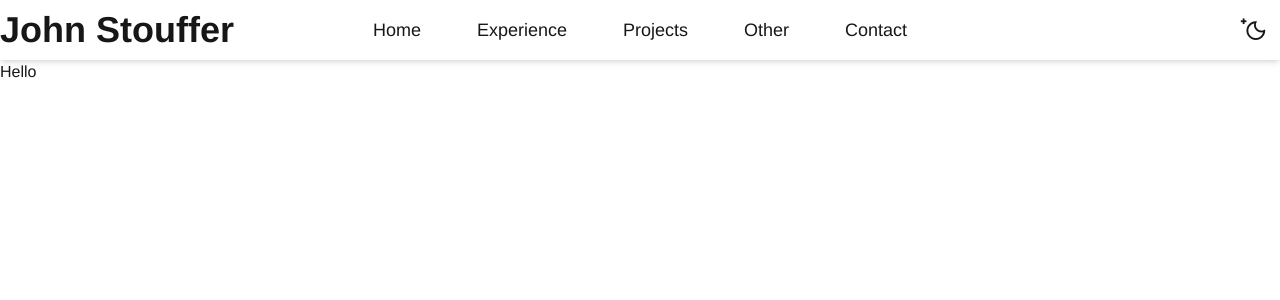
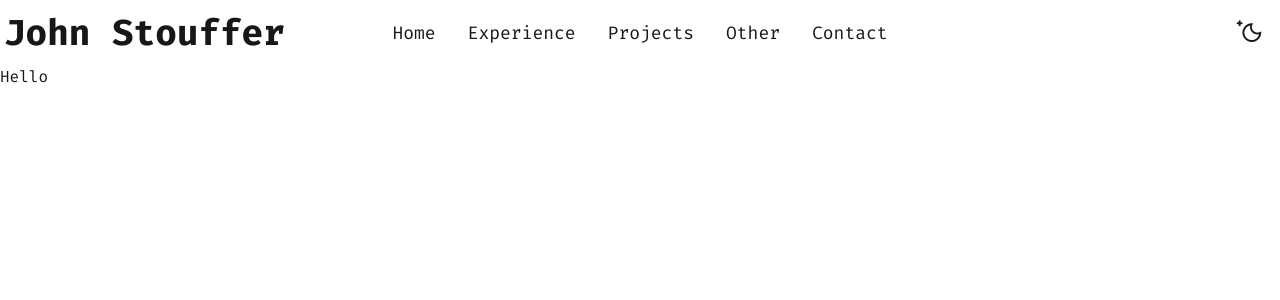
Before and after one commit to johnnystouffer/johnnystouffer, a Next.js app in the folder js-personal-website/: page / in a window 1280 px wide. Shown: the top 300 px of the page. Built offline with nearby package versions, Linux system fonts and the light colour scheme.

Commit message:
Navbar done

```diff
--- a/js-personal-website/package.json
+++ b/js-personal-website/package.json
@@ -9,7 +9,6 @@
     "lint": "eslint"
   },
   "dependencies": {
-    "@next/font": "^14.2.15",
     "line-awesome": "^1.3.0",
     "next": "15.5.3",
     "next-themes": "^0.4.6",
--- a/js-personal-website/src/app/globals.css
+++ b/js-personal-website/src/app/globals.css
@@ -16,5 +16,5 @@ html.dark {
 body {
   background: var(--background);
   color: var(--foreground);
-  font-family: Helvetica, sans-serif;
+  font-family: 'Fira Code', Helvetica, sans-serif;
 }
--- a/js-personal-website/src/app/layout.tsx
+++ b/js-personal-website/src/app/layout.tsx
@@ -7,11 +7,7 @@ import Topbar from "./topbar";
 
 const geistSans = Geist({ variable: "--font-geist-sans", subsets: ["latin"] });
 const geistMono = Geist_Mono({ variable: "--font-geist-mono", subsets: ["latin"] });
-const firaCode = Fira_Code({
-  subsets: ["latin"],
-  weight: ["400", "500", "700"], // pick weights you need
-  variable: "--font-fira-code",
-});
+const firaCode = Fira_Code({ subsets: ["latin"], variable: "--font-fira-code"});
 
 export const metadata: Metadata = {
   title: "Create Next App",
--- a/js-personal-website/src/app/topbar.tsx
+++ b/js-personal-website/src/app/topbar.tsx
@@ -8,22 +8,19 @@ export default function Topbar() {
   useEffect(() => setMounted(true), []);
 
   return (
-<nav className="flex items-center justify-between shadow-md">
-  {/* Left */}
+    <nav className="flex items-center justify-between p-1">
         <div className="flex-1 flex">
             <h1 className="text-4xl font-extrabold">John Stouffer</h1>
         </div>
 
-  {/* Center */}
-  <ul className="flex gap-6 text-lg">
-    <li className="p-4 cursor-pointer hover:underline">Home</li>
-    <li className="p-4 cursor-pointer hover:underline">Experience</li>
-    <li className="p-4 cursor-pointer hover:underline">Projects</li>
-    <li className="p-4 cursor-pointer hover:underline">Other</li>
-    <li className="p-4 cursor-pointer hover:underline">Contact</li>
+        <ul className="flex gap-4 text-lg">
+            <li className="p-2 cursor-pointer hover:underline">Home</li>
+            <li className="p-2 cursor-pointer hover:underline">Experience</li>
+            <li className="p-2 cursor-pointer hover:underline">Projects</li>
+            <li className="p-2 cursor-pointer hover:underline">Other</li>
+            <li className="p-2 cursor-pointer hover:underline">Contact</li>
         </ul>
 
-  {/* Right */}
         <div className="flex-1 flex justify-end items-center gap-4">
             <button
             onClick={() => setTheme(resolvedTheme === "dark" ? "light" : "dark")}
```
Also changed, not shown: 2 other files (tests, documents, lock files or other folders). Lines whose indentation alone changed are shown as unchanged.
